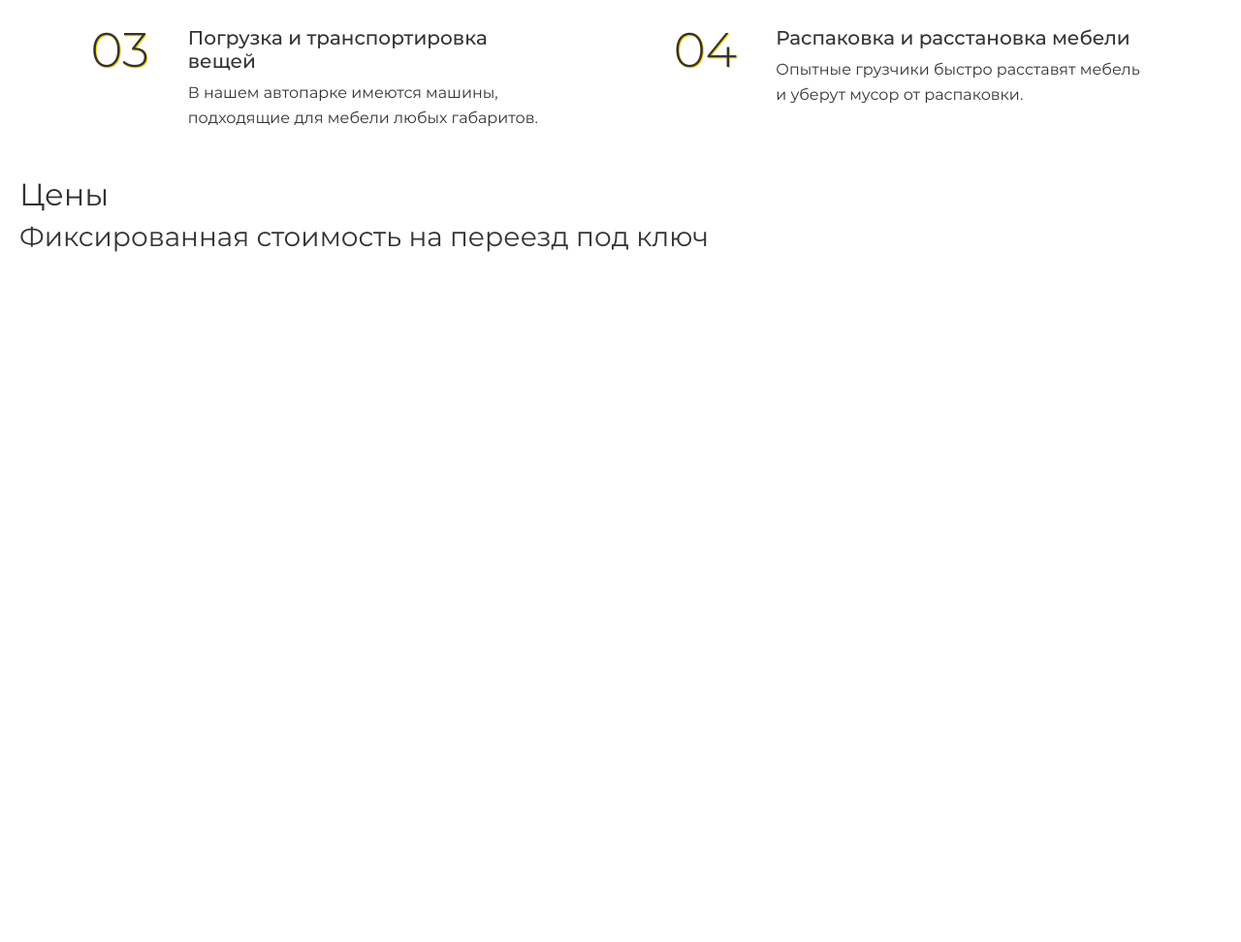
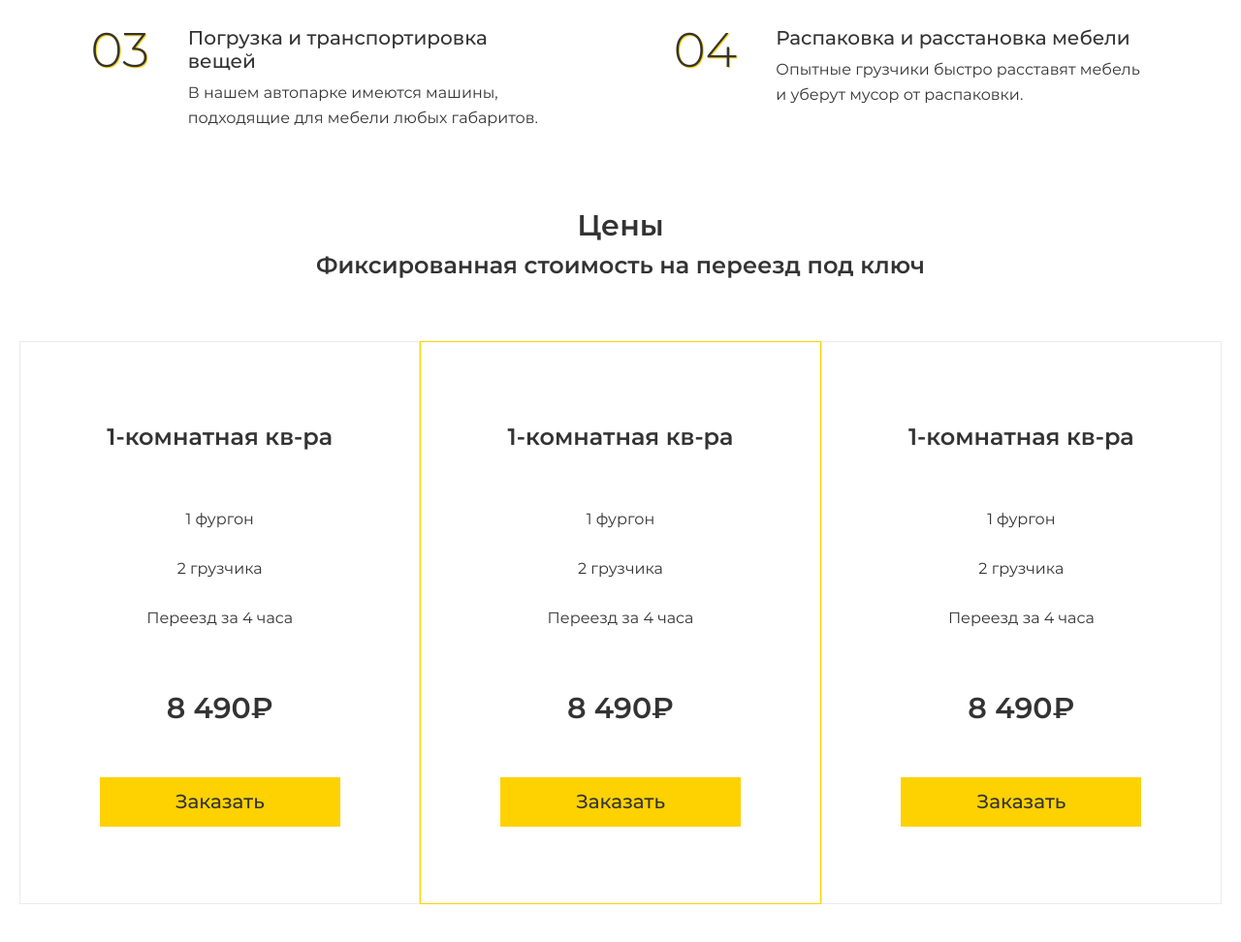
Before and after one commit to imiracl/Movee, a website: page app/index.html in a window 1280 px wide. Shown: the part 999-1971 px from the top of the page at 97% size. Before the commit the page ends 1269 px from the top, so only its background shows below. Drawn offline with nearby package versions, Linux system fonts and the light colour scheme; files that its build step writes are made by us from their sources.

Commit message:
price block

```diff
--- a/app/index.html
+++ b/app/index.html
@@ -5,7 +5,11 @@
 <section class="main-section">
   <!-- *********Navigation/Навигация********* -->
   <div class="main-navigation">
-		<button id="Myhamburger" class="hamburger hamburger--3dy-r hamburger-header" type="button">
+    <button
+      id="Myhamburger"
+      class="hamburger hamburger--3dy-r hamburger-header"
+      type="button"
+    >
       <span class="hamburger-box">
         <span class="hamburger-inner"> </span>
       </span>
@@ -19,10 +23,10 @@
         </div>
         <nav>
           <ul id="nav-menu">
-						<li class="menu-item"> <a href="#">Цены</a></li>
-						<li class="menu-item"> <a href="#">Автопарк</a></li>
-						<li class="menu-item"> <a href="#">Отзывы</a></li>
-						<li class="menu-item"> <a href="#">Контакты</a></li>
+            <li class="menu-item"><a href="#">Цены</a></li>
+            <li class="menu-item"><a href="#">Автопарк</a></li>
+            <li class="menu-item"><a href="#">Отзывы</a></li>
+            <li class="menu-item"><a href="#">Контакты</a></li>
           </ul>
         </nav>
         <div class="main-section__tel">
@@ -34,57 +38,42 @@
       <div class="main-section-title">
         <div class="main-section-title_left-block">
           <h1>Квартирные переезды</h1>
-					<p class="in-Moscow">По Москве и области </p>
+          <p class="in-Moscow">По Москве и области</p>
           <div class="orden-btn-wrapper">
             <button class="orden-btn orden-btn__red">Заказать</button>
-
           </div>
           <div class="main-section_why-us">
-						<div class="main-section_why-us_truck  why-us_icons">
-							<img src="images/src/svg/truck.svg" alt="">
+            <div class="main-section_why-us_truck why-us_icons">
+              <img src="images/src/svg/truck.svg" alt="" />
               <p>Более 800 переездов</p>
             </div>
 
-						<div class="main-section_why-us_triggerTwo  why-us_icons">
-							<img src="images/src/svg/triggerTwo.svg" alt="">
+            <div class="main-section_why-us_triggerTwo why-us_icons">
+              <img src="images/src/svg/triggerTwo.svg" alt="" />
               <p>Бережная упаковка</p>
             </div>
 
-						<div class="main-section_why-us_money  why-us_icons">
-							<img src="images/src/svg/money.svg" alt="">
+            <div class="main-section_why-us_money why-us_icons">
+              <img src="images/src/svg/money.svg" alt="" />
               <p>Фиксированная цена</p>
             </div>
           </div>
-
         </div>
         <div class="main-section-title_right-block">
-					<img class="main-section-title_right-block__deliveryman" src="images/src/Rectangle3.png" alt="">
+          <img
+            class="main-section-title_right-block__deliveryman"
+            src="images/src/Rectangle3.png"
+            alt=""
+          />
           <div class="call_me">
-						<div class="call_me_wrapp">
-
+            <div class="call_me_wrapp"></div>
+          </div>
         </div>
       </div>
     </div>
 
+    <!-- END//mobile navigation мобильная Навигация -->
   </div>
-
-
-
-
-
-
-
-
-
-		</div>
-
-
-		<!-- END//mobile navigation мобильная Навигация -->
-
-
-
-	</div>
-
 
   <!-- *********/END Navigation/Навигация********* -->
 </section>
@@ -93,70 +82,90 @@
   <div class="container">
     <h2 class="happen__tittle">Как это происходит?</h2>
 
-
     <div class="happen__block">
       <div class="happen__list">
         <div class="list_number">01</div>
         <div class="list_text">
           <h3>Оценка объема предстоящих работ</h3>
-					<p>Стоимость переезда зависит от количества комнат, вещей и мебели.
-
+          <p>
+            Стоимость переезда зависит от количества комнат, вещей и мебели.
           </p>
         </div>
-
       </div>
       <div class="happen__list">
         <div class="list_number">02</div>
         <div class="list_text">
           <h3>Упаковка вещей</h3>
-					<p>Упаковываем вещи в коробки, подписываем. Габаритное и деликатное, упаковываем отдельно. </p>
+          <p>
+            Упаковываем вещи в коробки, подписываем. Габаритное и деликатное,
+            упаковываем отдельно.
+          </p>
         </div>
       </div>
       <div class="happen__list">
         <div class="list_number">03</div>
         <div class="list_text">
           <h3>Погрузка и транспортировка вещей</h3>
-					<p>В нашем автопарке имеются машины, подходящие для мебели любых габаритов.</p>
+          <p>
+            В нашем автопарке имеются машины, подходящие для мебели любых
+            габаритов.
+          </p>
         </div>
       </div>
       <div class="happen__list">
         <div class="list_number">04</div>
         <div class="list_text">
           <h3>Распаковка и расстановка мебели</h3>
-					<p>Опытные грузчики быстро расставят мебель и уберут мусор от распаковки.</p>
+          <p>
+            Опытные грузчики быстро расставят мебель и уберут мусор от
+            распаковки.
+          </p>
         </div>
       </div>
-
     </div>
-
   </div>
-
 </section>
 <!-- ***************/END MAIN SECTION*************** -->
 
-
+<!-- *********PRICES-ЦЕНЫ********* -->
 <section class="price">
-
   <div class="container">
-
     <h2 class="price_h2">Цены</h2>
     <h3 class="price_h3">Фиксированная стоимость на переезд под ключ</h3>
-
-
-
-
-
-
-
-
-
+    <div class="price-cards">
+      <div class="price-card">
+				<h3>1-комнатная кв-ра  </h3>
+				<p>1 фургон</p>
+				<p>2 грузчика</p>
+				<p>Переезд за 4 часа</p>
+				<div class="price_h2 price__money">8 490₽ </div>
+				<div class="orden-btn orden-btn__accent">
+					<a class="" href="#">Заказать </a>
 				</div>
-
-
-
-
+			</div>
+			<div class="price-card card__active">
+				<h3>1-комнатная кв-ра  </h3>
+				<p>1 фургон</p>
+				<p>2 грузчика</p>
+				<p>Переезд за 4 часа</p>
+				<div class="price_h2 price__money">8 490₽ </div>
+				<div class="orden-btn orden-btn__accent">
+					<a class="" href="#">Заказать </a>
+				</div>
+			</div>
+			<div class="price-card">
+				<h3>1-комнатная кв-ра  </h3>
+				<p>1 фургон</p>
+				<p>2 грузчика</p>
+				<p>Переезд за 4 часа</p>
+				<div class="price_h2 price__money">8 490₽ </div>
+				<div class="orden-btn orden-btn__accent">
+					<a class="" href="#">Заказать </a>
+				</div>
+			</div>
+    </div>
+  </div>
 </section>
-
-
+<!-- *********\END PRICES-ЦЕНЫ********* -->
 
 <!--#include virtual="/parts/footer.html" -->
--- a/app/styles/sass/main.scss
+++ b/app/styles/sass/main.scss
@@ -146,6 +146,16 @@ a{
 
 .orden-btn{
 	cursor: pointer;
+	border: 0px;
+	z-index: 10;
+	&__accent{
+		background-color:$accent;
+		font-size: 20px;
+		color: $textcolor;
+		padding: 9px 78px;
+		font-family: Montserrat-Medium;
+		display: inline-block;
+	}
 }
 
 .orden-btn-wrapper{
@@ -266,8 +276,55 @@ a{
 
 }
 
+.price{
+	padding-top: 32px;
+	min-height: 900px;
+	&_h2{
+		font-size: 30px;
+		font-family: Montserrat-SemiBold;
+		line-height: 37px;
+		text-align: center;
+	}
+	&_h3{
+		font-size: 24px;
+		font-family: Montserrat-SemiBold;
+		line-height: 29px;
+		text-align: center;
+		margin-bottom: 64px;
+	}
+	&-card{
+		width: 420px;
+		display: flex;
+		flex-direction: column;
+		align-items: center;
+		border: 1px solid #EBEBEB;
+		padding-top: 83px;
+		padding-bottom:79px;
+	}
+	&__money{
+		margin-top: 35px;
+		margin-bottom: 53px;
+	}
+}
+.price-card{
+	h3{
+		font-family: Montserrat-SemiBold;
+		font-size: 24px;
+		line-height: 29px;
+		margin-bottom: 58px;
+	}
+	p{
+		margin-bottom: 25px;
+	}
+}
 
-
+.card__active{
+	border: 1px solid #FED100;
+}
+.price-cards{
+	display: flex;
+	justify-content: space-between;
+}
 
 
 
```
Also changed, not shown: app/css/main.min.css. Lines whose indentation alone changed are shown as unchanged.
